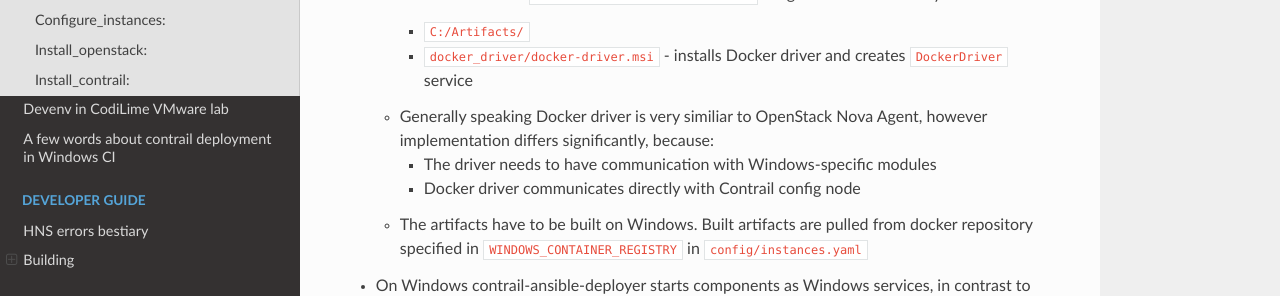
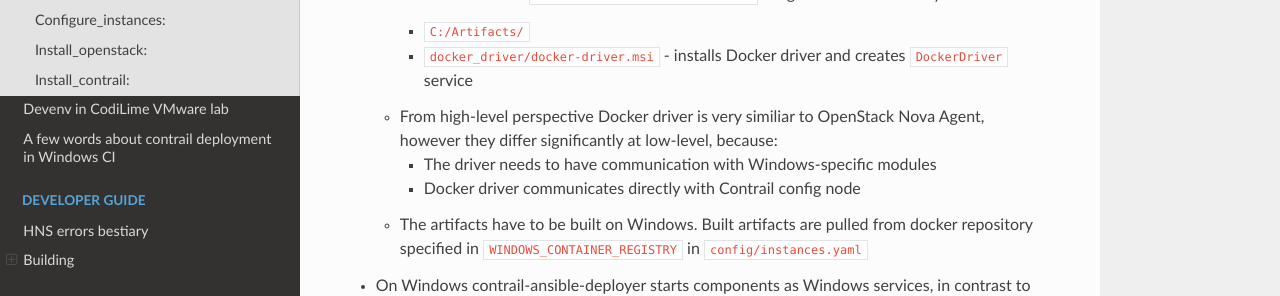
Before and after one commit to piotr-szuberski/contrail-windows-docs, an MkDocs documentation site: the page built from doc/contrail_deployment/CAD_for_windows_design.md, in a window 1280 px wide and 900 px high, scrolled down 1645 px. Shown: the part 161-457 px from the top of the window. Built offline with MkDocs 1.6.1, drawn with Linux system fonts in a browser that asks for light colours; nearby versions of some CDN libraries.

Commit message:
Fix description about Docker driver

```diff
--- a/doc/contrail_deployment/CAD_for_windows_design.md
+++ b/doc/contrail_deployment/CAD_for_windows_design.md
@@ -46,7 +46,7 @@
       * Pulls artifact from `contrail-windows-docker-driver` image. Artifact's directory structure:
         * `C:/Artifacts/`
           * `docker_driver/docker-driver.msi` - installs Docker driver and creates `DockerDriver` service
-      * Generally speaking Docker driver is very similiar to OpenStack Nova Agent, however implementation differs significantly, because:
+      * From high-level perspective Docker driver is very similiar to OpenStack Nova Agent, however they differ significantly at low-level, because:
         * The driver needs to have communication with Windows-specific modules
         * Docker driver communicates directly with Contrail config node
     * The artifacts have to be built on Windows. Built artifacts are pulled from docker repository specified in `WINDOWS_CONTAINER_REGISTRY` in `config/instances.yaml`
```
